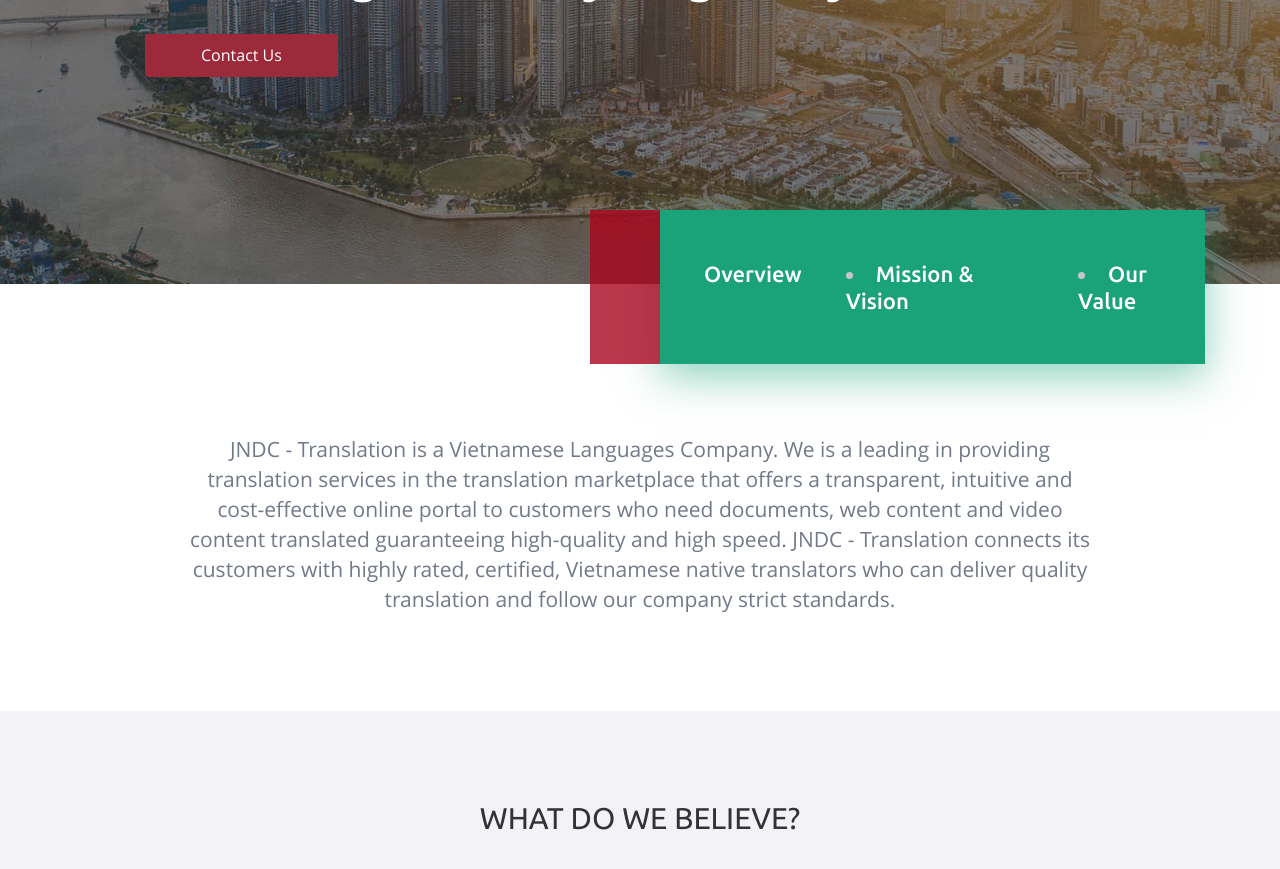
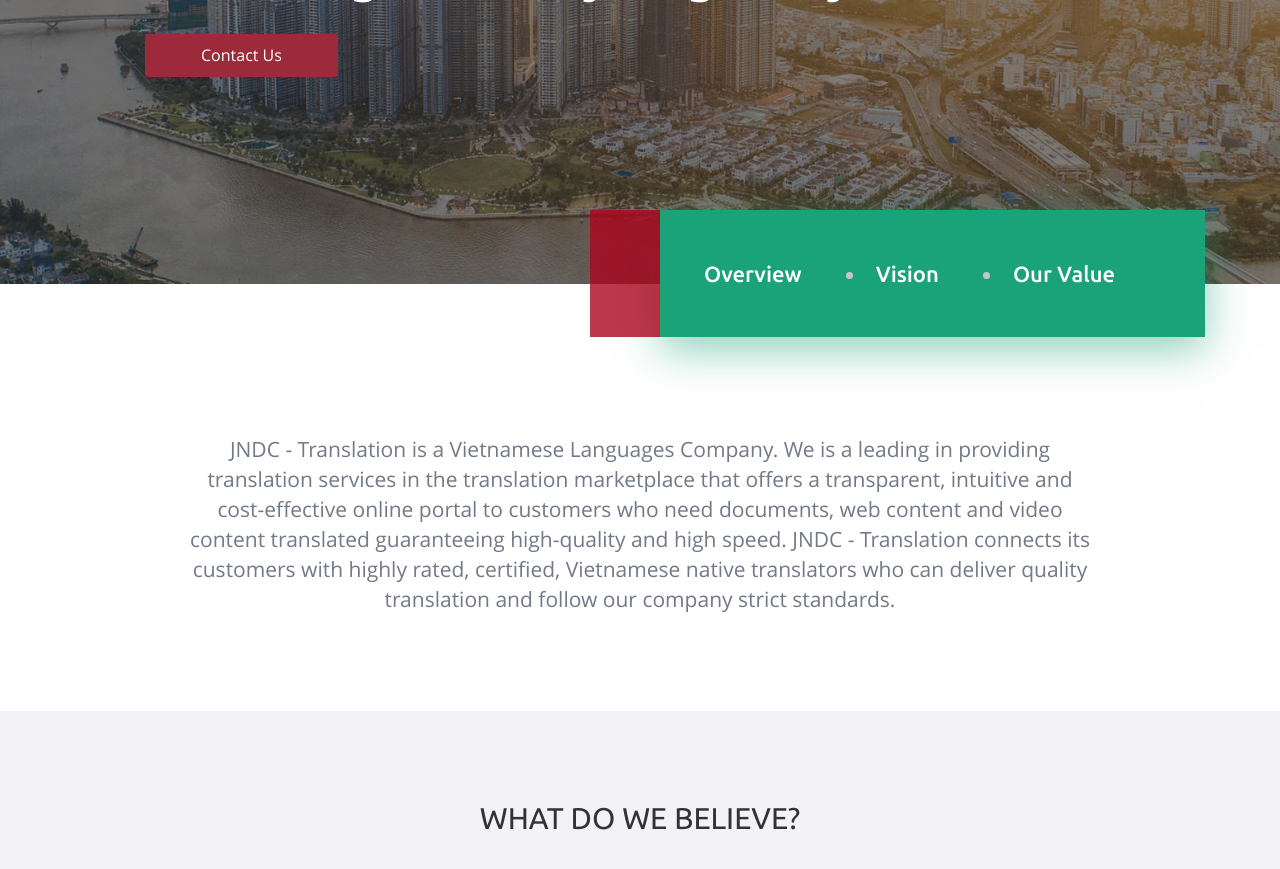
Before and after one commit to jndctranslation/landing_page, a Jekyll site: the page built from pages/about.md, in a window 1280 px wide and 900 px high, scrolled down 484 px. Shown: the top 869 px of the window. Built offline with Jekyll 4.4.1, drawn with Linux system fonts in a browser that asks for light colours.

Commit message:
Update Website Pages “about_page_information”

```diff
--- a/_data/pages/about.yml
+++ b/_data/pages/about.yml
@@ -7,8 +7,8 @@
   items:
     - id: block_2
       name: Overview
-    - id: block_7
-      name: Mission & Vision
+    - id: block_8
+      name: Vision
     - id: block_9
       name: Our Value
   text: >-
```
